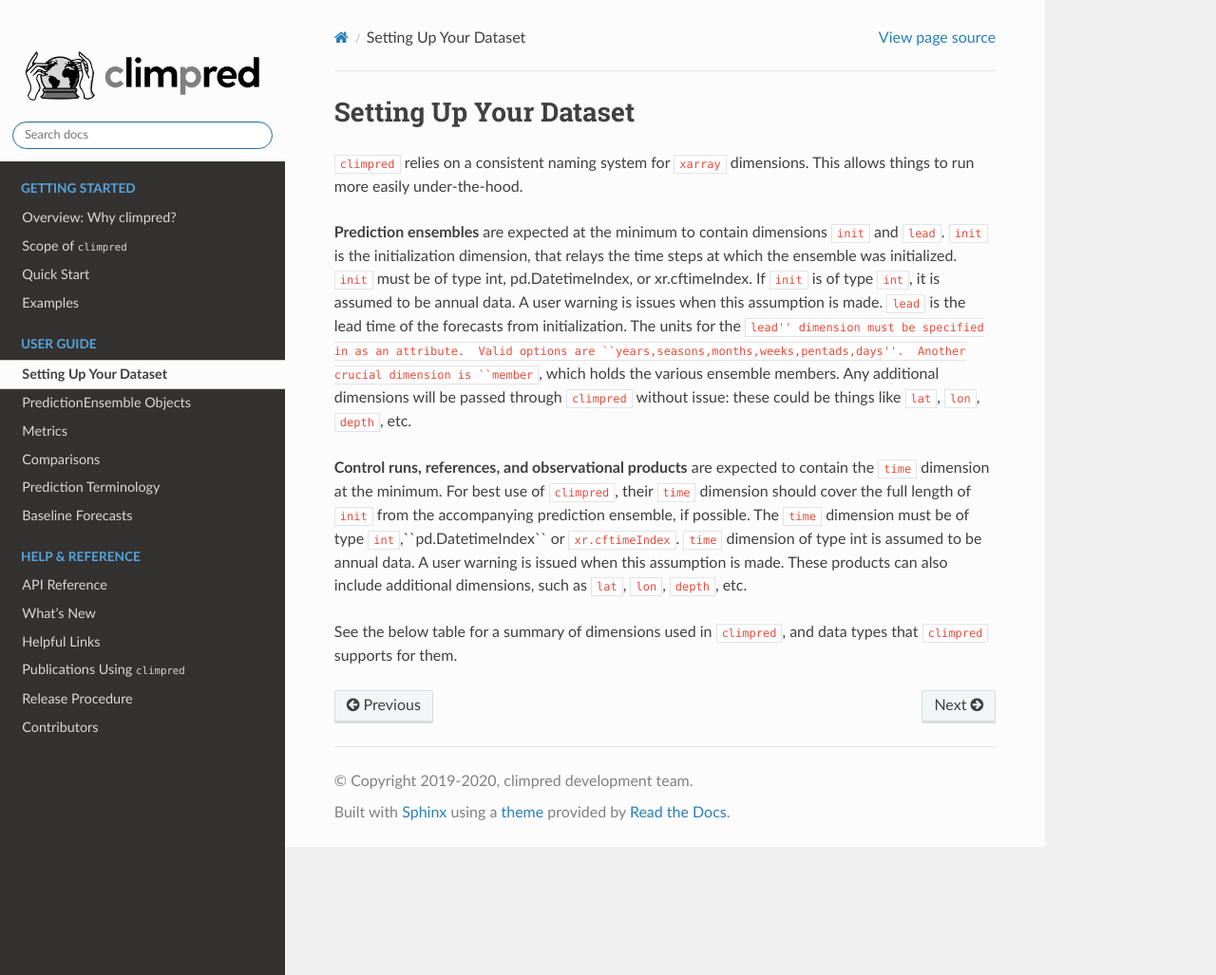
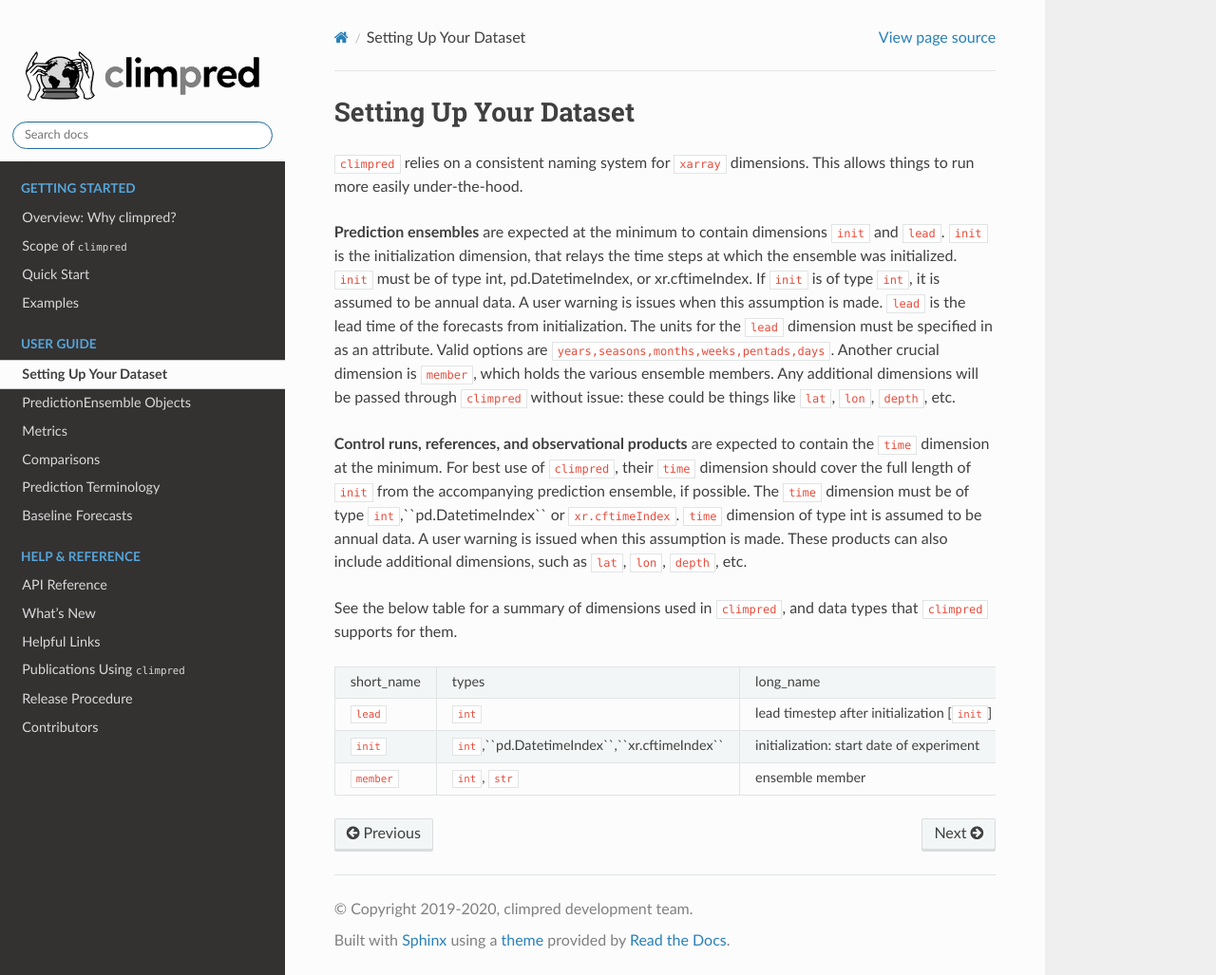
Before and after one commit to pangeo-data/climpred, a Sphinx documentation site: the page built from docs/source/setting-up-data.rst, in a window 1280 px wide and 1027 px high. Shown: the whole window at 95% size. Built offline with Sphinx 7.4.7 and the Read the Docs theme 2.0.0, drawn with Linux system fonts in a browser that asks for light colours; formulas are drawn with MathJax 3; pages that are not in the unit, such as notebooks, are missing from menus; the version number could not be read and is left out.

```diff
--- a/docs/source/setting-up-data.rst
+++ b/docs/source/setting-up-data.rst
@@ -4,18 +4,18 @@ Setting Up Your Dataset
 
 ``climpred`` relies on a consistent naming system for ``xarray`` dimensions. This allows things to run more easily under-the-hood.
 
-**Prediction ensembles** are expected at the minimum to contain dimensions ``init`` and ``lead``. ``init`` is the initialization dimension, that relays the time steps at which the ensemble was initialized. ``init`` must be of type int, pd.DatetimeIndex, or xr.cftimeIndex.  If ``init`` is of type ``int``, it is assumed to be annual data.  A user warning is issues when this assumption is made.  ``lead`` is the lead time of the forecasts from initialization. The units for the ``lead'' dimension must be specified in as an attribute.  Valid options are ``years,seasons,months,weeks,pentads,days''.  Another crucial dimension is ``member``, which holds the various ensemble members. Any additional dimensions will be passed through ``climpred`` without issue: these could be things like ``lat``, ``lon``, ``depth``, etc.
+**Prediction ensembles** are expected at the minimum to contain dimensions ``init`` and ``lead``. ``init`` is the initialization dimension, that relays the time steps at which the ensemble was initialized. ``init`` must be of type int, pd.DatetimeIndex, or xr.cftimeIndex.  If ``init`` is of type ``int``, it is assumed to be annual data.  A user warning is issues when this assumption is made.  ``lead`` is the lead time of the forecasts from initialization. The units for the ``lead`` dimension must be specified in as an attribute.  Valid options are ``years,seasons,months,weeks,pentads,days``.  Another crucial dimension is ``member``, which holds the various ensemble members. Any additional dimensions will be passed through ``climpred`` without issue: these could be things like ``lat``, ``lon``, ``depth``, etc.
 
 **Control runs, references, and observational products** are expected to contain the ``time`` dimension at the minimum. For best use of ``climpred``, their ``time`` dimension should cover the full length of ``init`` from the accompanying prediction ensemble, if possible. The ``time`` dimension must be of type ``int``,``pd.DatetimeIndex`` or ``xr.cftimeIndex``. ``time`` dimension of type int is assumed to be annual data.  A user warning is issued when this assumption is made. These products can also include additional dimensions, such as ``lat``, ``lon``, ``depth``, etc.
 
 See the below table for a summary of dimensions used in ``climpred``, and data types that ``climpred`` supports for them.
 
-+------------+-----------------------------------+--------------------------------------------------------------+--------------------------------------------------------+
++------------+--------------------------------------------------+-----------------------------------------------+--------------------------------------------------------+
 | short_name | types                                            | long_name                                     | attibute(s)                                            |
-+------------+-----------------------------------+--------------------------------------------------------------+--------------------------------------------------------+
++------------+--------------------------------------------------+-----------------------------------------------+--------------------------------------------------------+
 | ``lead``   | ``int``                                          | lead timestep after initialization [``init``] |  units (str) [years,seasons,months,weeks,pentads,days] |
-+------------+-----------------------------------+--------------------------------------------------------------+--------------------------------------------------------+
-| ``init``   | ``int``,``pd.DatetimeIndex``,``xr.cftimeIndex``  | initialization: start date of experiment     |  None                                                  |
-+------------+-----------------------------------+--------------------------------------------------------------+--------------------------------------------------------+
++------------+--------------------------------------------------+-----------------------------------------------+--------------------------------------------------------+
+| ``init``   | ``int``,``pd.DatetimeIndex``,``xr.cftimeIndex``  | initialization: start date of experiment      |  None                                                  |
++------------+--------------------------------------------------+-----------------------------------------------+--------------------------------------------------------+
 | ``member`` | ``int``, ``str``                                 | ensemble member                               |  None                                                  |
-+------------+-----------------------------------+--------------------------------------------------------------+--------------------------------------------------------+
++------------+--------------------------------------------------+-----------------------------------------------+--------------------------------------------------------+
--- a/docs/source/terminology.rst
+++ b/docs/source/terminology.rst
@@ -34,7 +34,7 @@ Predictability vs. Prediction skill
 
 *(Potential) Predictability*: This characterizes the "ability to be predicted" rather than the current "capability to predict." One estimates this by computing a metric (like the anomaly correlation coefficient (ACC)) between the prediction ensemble and a member (or collection of members) selected as the verification member(s) (in a perfect-model setup) or the reconstruction that initialized it (in a hindcast setup) [Meehl2013]_ [Pegion2017]_.
 
-*(Prediction) Skill*: This characterizes the current ability of the ensemble forecasting system to predict the real world. This is derived by computing a metric  between the prediction ensemble and observations, reanalysis, or analysis of the real world [Meehl2013]_ [Pegion2017].
+*(Prediction) Skill*: This characterizes the current ability of the ensemble forecasting system to predict the real world. This is derived by computing a metric  between the prediction ensemble and observations, reanalysis, or analysis of the real world [Meehl2013]_ [Pegion2017]_.
 
 Forecasting
 ###########
```
Also changed, not shown: docs/source/examples.rst (+27 -8 lines).
